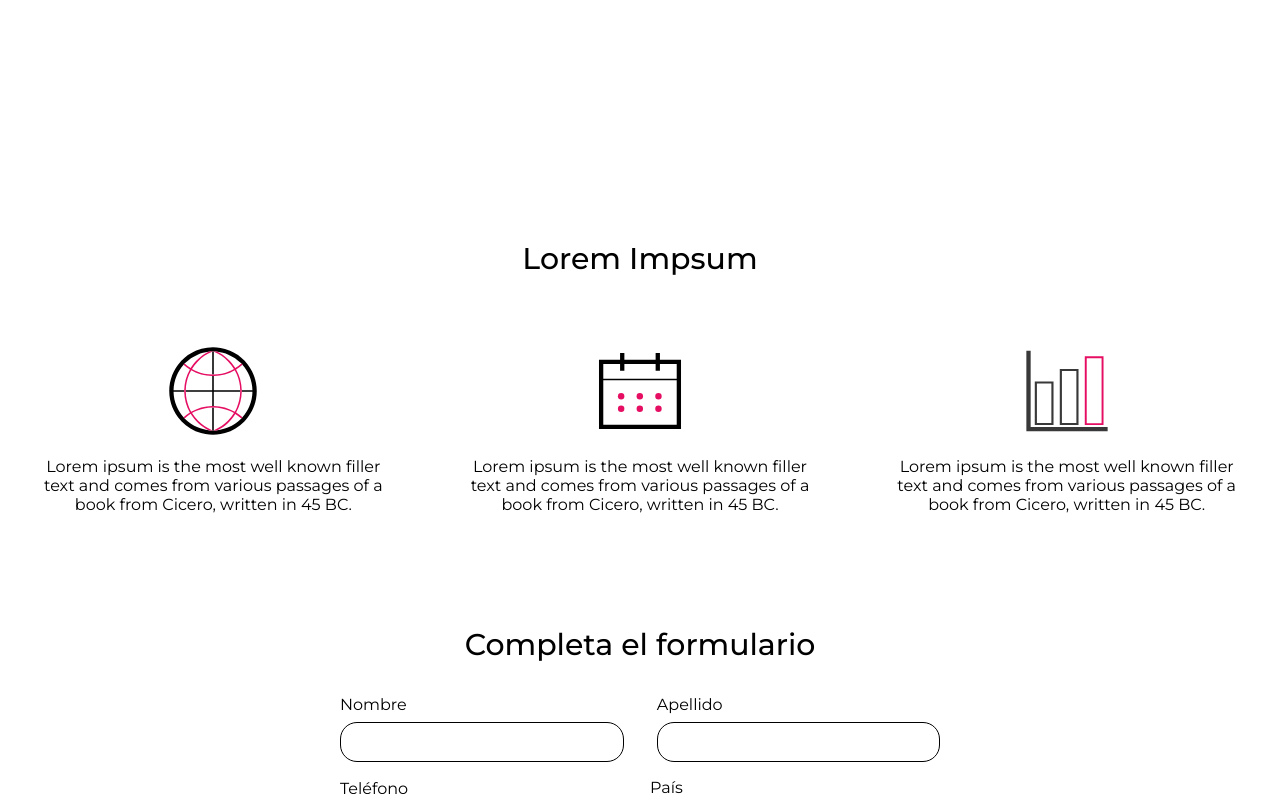
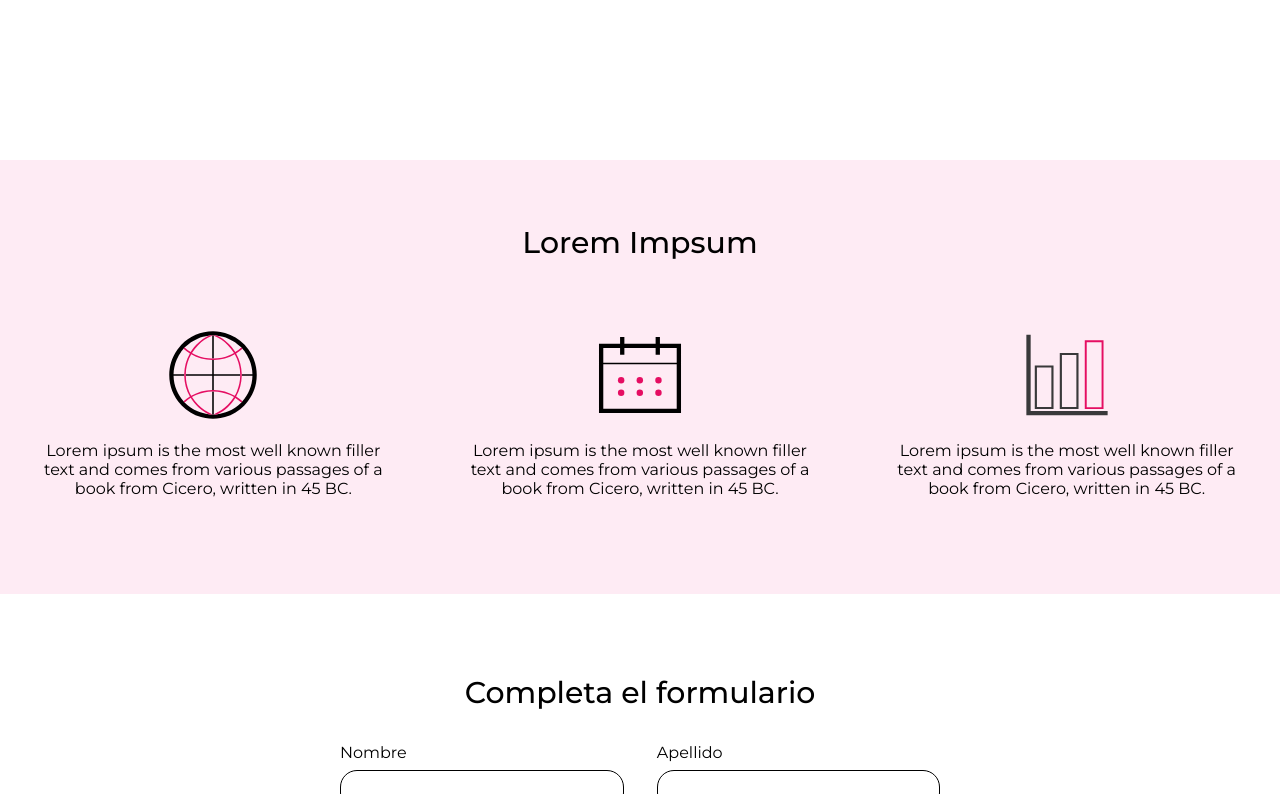
Before and after one commit to gomezlucas/Digital-Nao_CreatividadYConfianza, a plain HTML site: page index.html in a window 1280 px wide. Shown: the part 665-1459 px from the top of the page. Drawn offline with Linux system fonts and the light colour scheme.

Commit message:
bug: name of file modified

```diff
--- a/styles.css
+++ b/styles.css
@@ -52,10 +52,7 @@ header p {
     max-width: 550px;
 }
 
-.extra_info {
-    max-width: 1440px;
-    margin: 0 auto;
-}
+
 
 .extra_info_container {
     display: flex;
@@ -100,8 +97,19 @@ header .button:hover,  button:hover , nav .button:hover{
 }
 
 .extra_info {
+    /*background-color: fb93c0;*/
+    background-color: #feebf4;
+    width: 100%;
+    padding:4rem 0;
+}
+
+.extra_info_container{
     margin: 5rem auto;
+    max-width: 1440px;
+    margin: 0 auto;
 }
+
+
 
 .extra_info h2, .form_section h2 {
     font-size: 30px;
@@ -128,6 +136,7 @@ header .button:hover,  button:hover , nav .button:hover{
 }
 
 .form_section {
+
     max-width: 1440px;
     margin: 5rem auto;
 
```
Also changed, not shown: index.html (renamed from indext.html, +3 -1 lines).
